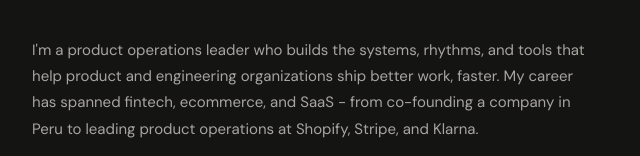
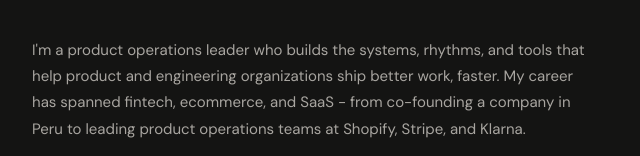
Before and after one commit to rsnare/snareportfolio, a plain HTML site: page index.html in a window 1280 px wide. Shown: the part 789-945 px from the top of the page, 160-800 px from the left. Drawn offline with Linux system fonts and the light colour scheme.

Commit message:
Update index.html

```diff
--- a/index.html
+++ b/index.html
@@ -380,7 +380,7 @@
     <p class="section-label">About</p>
     <div class="about-content">
       <div class="about-text">
-        <p>I'm a product operations leader who builds the systems, rhythms, and tools that help product and engineering organizations ship better work, faster. My career has spanned fintech, ecommerce, and SaaS - from co-founding a company in Peru to leading product operations at Shopify, Stripe, and Klarna.</p>
+        <p>I'm a product operations leader who builds the systems, rhythms, and tools that help product and engineering organizations ship better work, faster. My career has spanned fintech, ecommerce, and SaaS - from co-founding a company in Peru to leading product operations teams at Shopify, Stripe, and Klarna.</p>
         <p>Today, I'm the Director of Product Strategy & Operations at ActiveCampaign, where I lead the function for a 250-person EPD organization. I'm particularly focused on how AI is reshaping the way product ops teams operate - from how we synthesize customer feedback to how we track and communicate roadmap progress.</p>
         <p>Before all of this, I started my career at Google and earned my MBA at Kellogg. I'm a native English speaker, professionally proficient in Spanish, and spent nearly a decade living in Lima, Peru.</p>
       </div>
```
